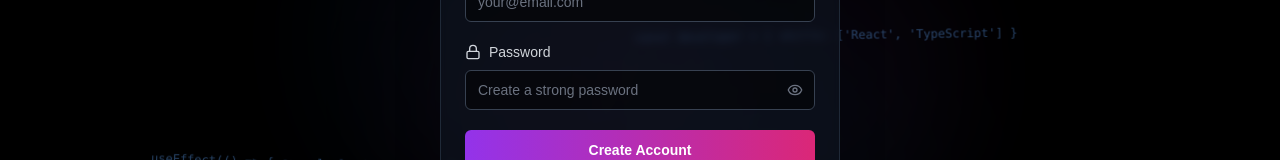
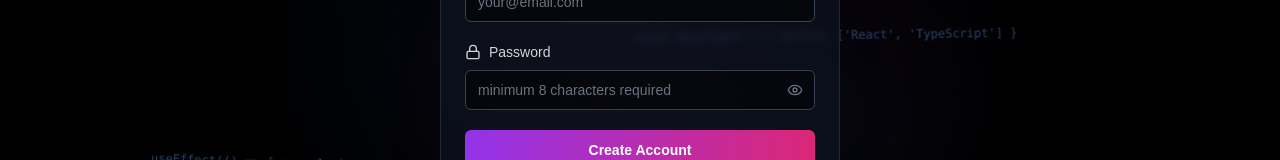
Before and after one commit to 21lakshh/Snippify, a React (Vite) app: page /signup in a window 1280 px wide. Shown: the part 354-514 px from the top of the page. Built offline with nearby package versions, Linux system fonts and the light colour scheme.

Commit message:
Signup confusion removed

```diff
--- a/src/pages/Signup.tsx
+++ b/src/pages/Signup.tsx
@@ -116,7 +116,7 @@ export default function Signup() {
                 <Input
                   id="password"
                   type={showPassword ? "text" : "password"}
-                  placeholder="Create a strong password"
+                  placeholder="minimum 8 characters required"
                   value={SignupData.password}
                   onChange={(e) => {
                     setSignupData({ ...SignupData, password: e.target.value })
```
Also changed, not shown: 1 other file (tests, documents, lock files or other folders).
